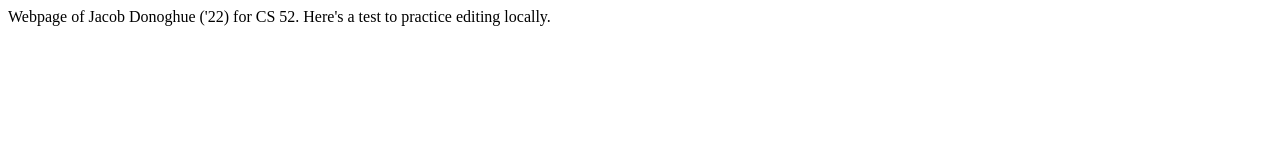
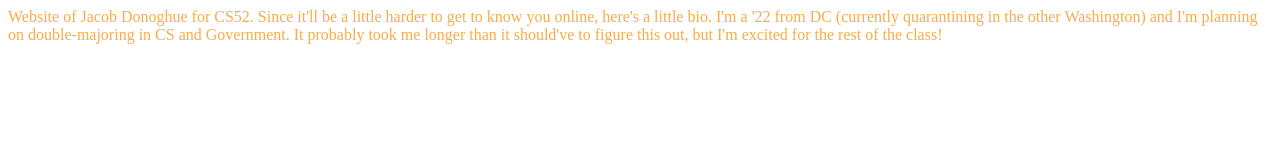
Before and after one commit to jacobdonoghue/jacobdonoghue.me, a plain HTML site: page index.html in a window 1280 px wide. Drawn offline with Linux system fonts and the light colour scheme.

Commit message:
new edits

```diff
--- a/index.html
+++ b/index.html
@@ -4,6 +4,7 @@
             <title> jado.me </title>
         </head>
         <body>
-            Webpage of Jacob Donoghue ('22) for CS 52. Here's a test to practice editing locally.
+            Website of Jacob Donoghue for CS52. Since it'll be a little harder to get to know you online, here's a little bio. I'm a '22 from DC (currently quarantining in the other Washington) and I'm planning on double-majoring in CS and Government. It probably took me longer than it should've to figure this out, but I'm excited for the rest of the class!
         </body>
+        <link rel="stylesheet" type="text/css" href="style1.css">
     </html>
--- /dev/null
+++ b/style1.css
@@ -0,0 +1,4 @@
+body{
+    color: rgb(250, 172, 70);
+    margin: 8px;
+}
```
